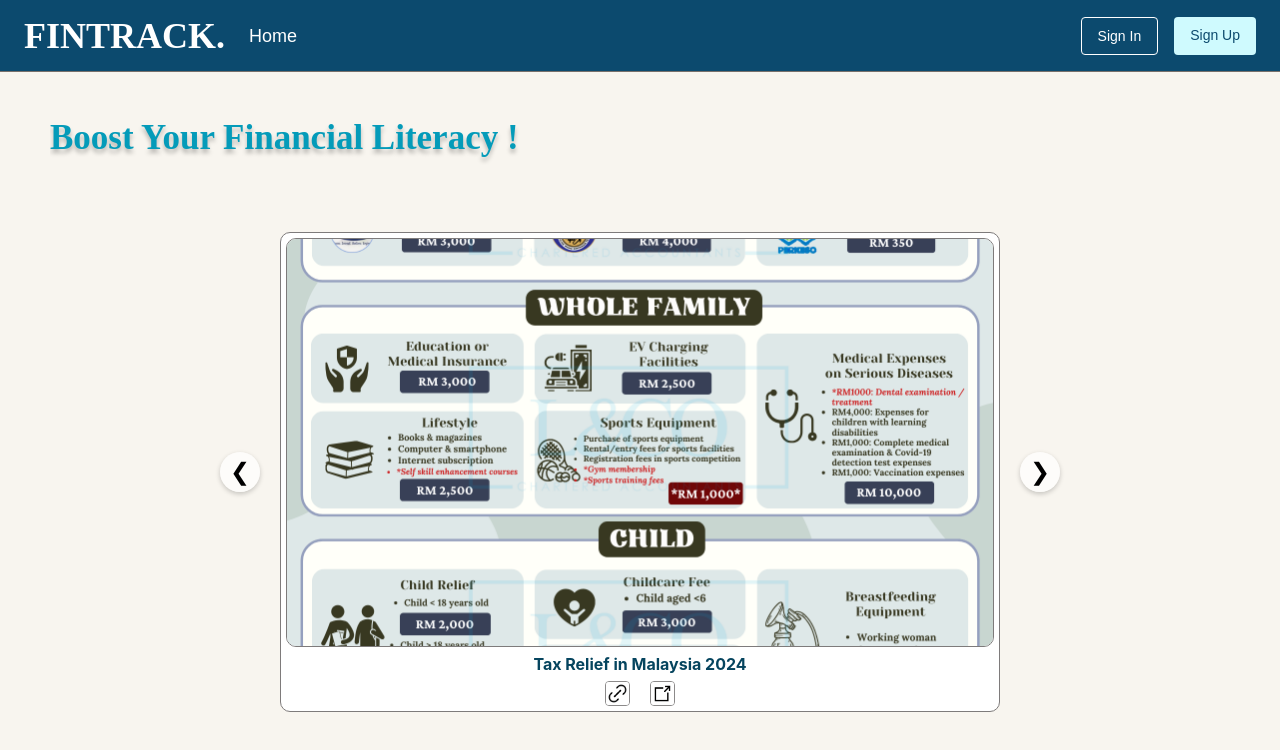
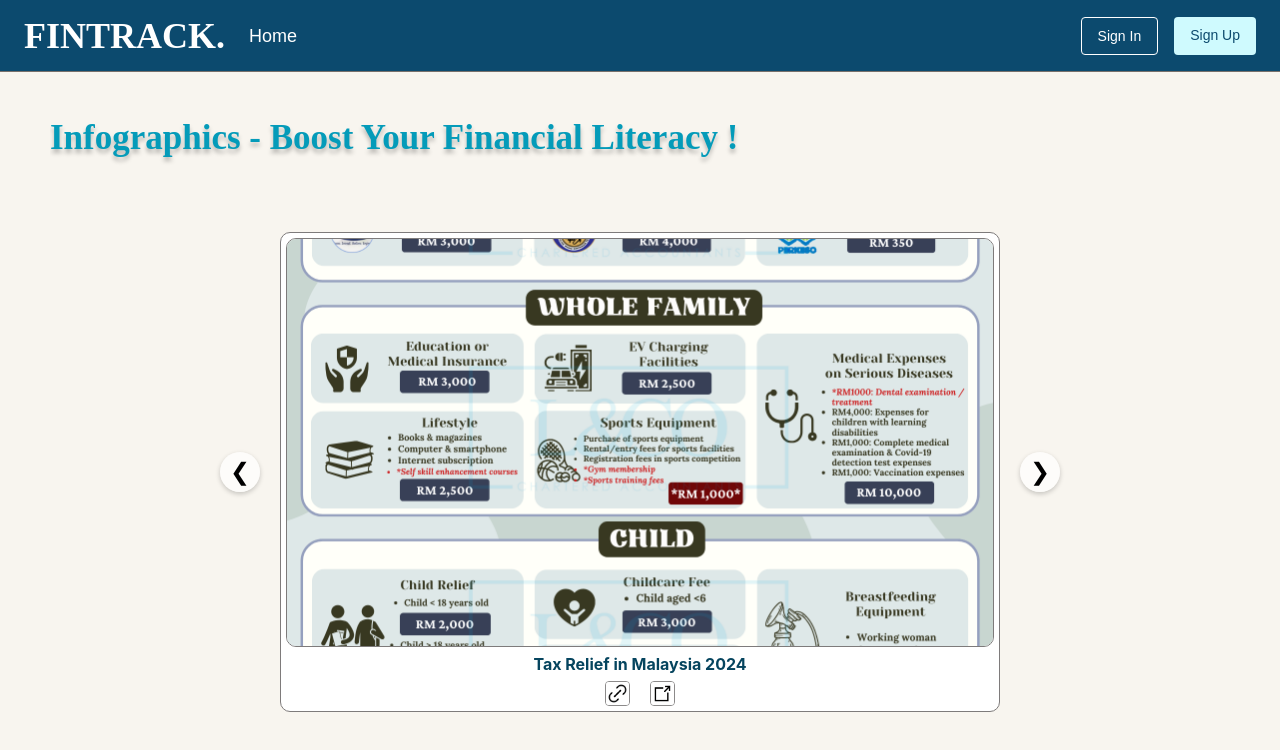
Before and after one commit to MaisarahQistina/fintrack, a React (Create React App) app: page /infographics in a window 1280 px wide. Shown: the top 750 px of the page. Built offline with nearby package versions, Linux system fonts and the light colour scheme.

Commit message:
update infographic page title

```diff
--- a/src/Infographics/UserInfographicView.js
+++ b/src/Infographics/UserInfographicView.js
@@ -5,7 +5,7 @@ import CardSlider from "./CardSlider";
 function UserInfographicView() {
   return (
     <main className={styles.userInfographicView}>
-      <h2 className={styles.heading}>Boost Your Financial Literacy !</h2>
+      <h2 className={styles.heading}>Infographics - Boost Your Financial Literacy !</h2>
       <CardSlider />
     </main>
   );
```
